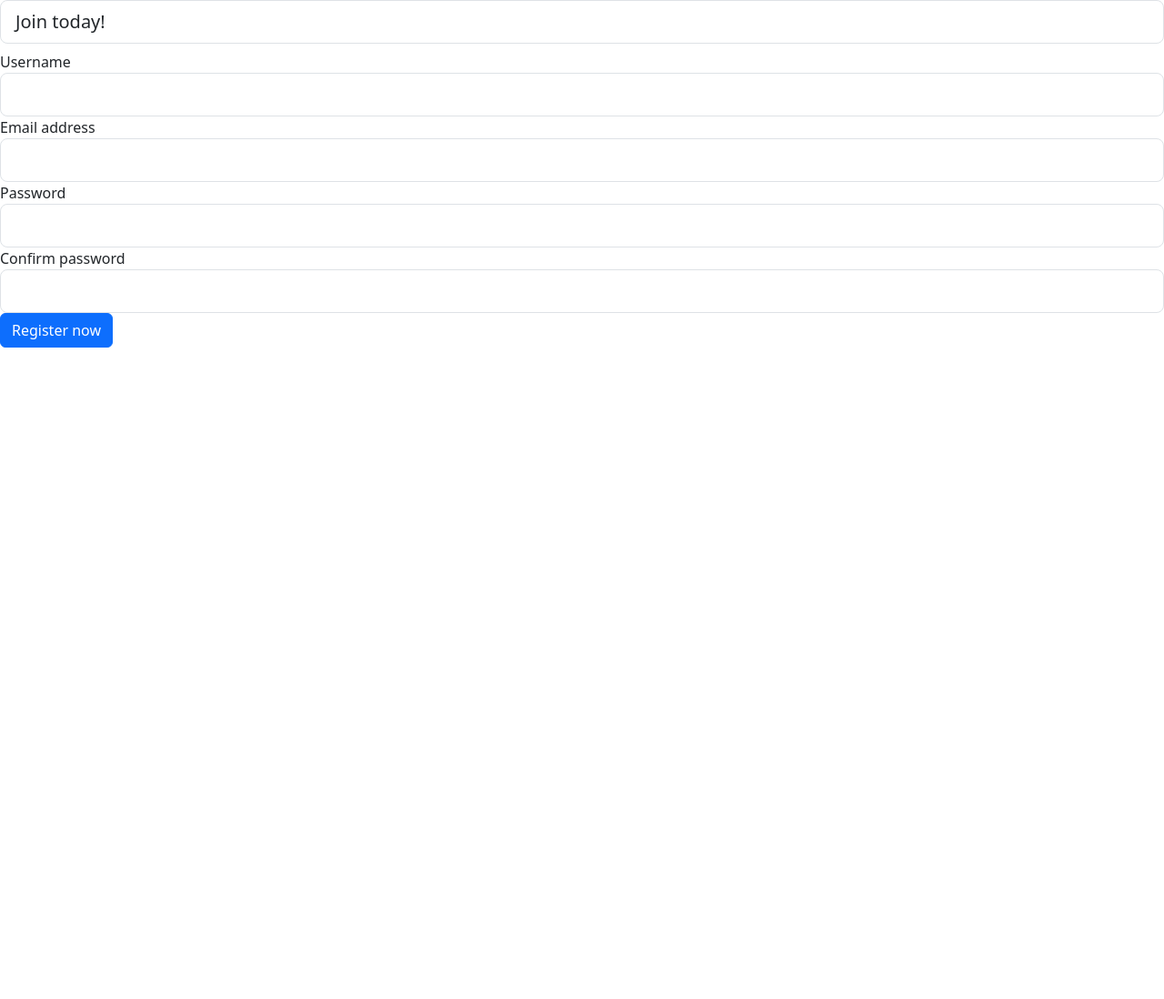
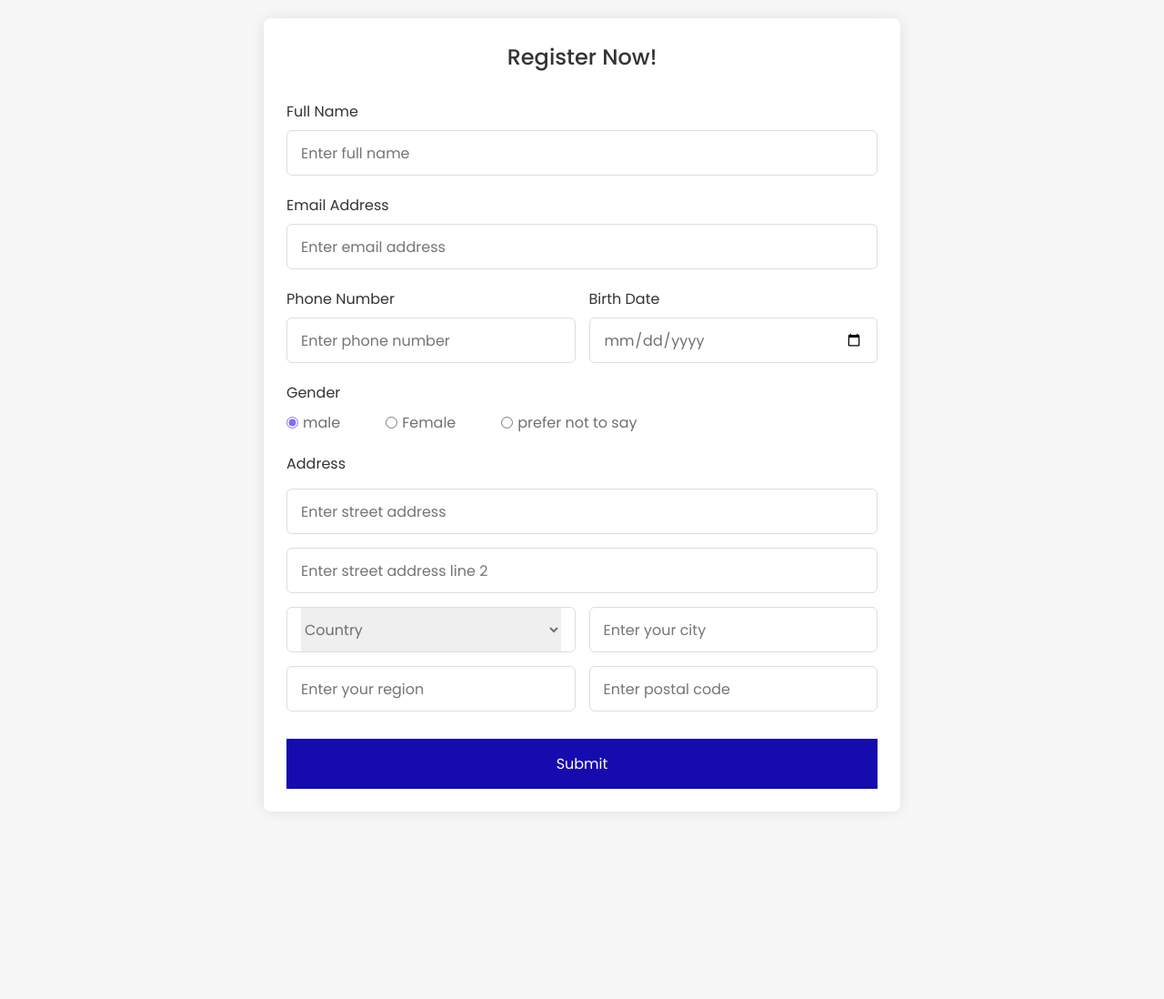
Before and after one commit to Sholakaybee/goldfinance_v2, a Flask app: page /register in a window 1280 px wide. Shown: the top 1098 px of the page at 91% size. After the commit the page ends 867 px from the top, so only its background shows below. Run offline with Flask 3, Linux system fonts and the light colour scheme.

Commit message:
added both login and registration routes

```diff
--- /dev/null
+++ b/static/register.css
@@ -0,0 +1,122 @@
+/* Import Google font - Poppins */
+@import url("https://fonts.googleapis.com/css2?family=Poppins:wght@200;300;400;500;600;700&display=swap");
+* {
+  margin: 0;
+  padding: 0;
+  box-sizing: border-box;
+  font-family: "Poppins", sans-serif;
+}
+body {
+  min-height: 100vh;
+  display: flex;
+  align-items: center;
+  justify-content: center;
+  padding: 20px;
+  background: #f7f7f7;
+}
+.container {
+  position: relative;
+  max-width: 700px;
+  width: 100%;
+  background: #fff;
+  padding: 25px;
+  border-radius: 8px;
+  box-shadow: 0 0 15px rgba(0, 0, 0, 0.1);
+}
+.container header {
+  font-size: 1.5rem;
+  color: #333;
+  font-weight: 500;
+  text-align: center;
+}
+.container .form {
+  margin-top: 30px;
+}
+.form .input-box {
+  width: 100%;
+  margin-top: 20px;
+}
+.input-box label {
+  color: #333;
+}
+.form :where(.input-box input, .select-box) {
+  position: relative;
+  height: 50px;
+  width: 100%;
+  outline: none;
+  font-size: 1rem;
+  color: #707070;
+  margin-top: 8px;
+  border: 1px solid #ddd;
+  border-radius: 6px;
+  padding: 0 15px;
+}
+.input-box input:focus {
+  box-shadow: 0 1px 0 rgba(0, 0, 0, 0.1);
+}
+.form .column {
+  display: flex;
+  column-gap: 15px;
+}
+.form .gender-box {
+  margin-top: 20px;
+}
+.gender-box h3 {
+  color: #333;
+  font-size: 1rem;
+  font-weight: 400;
+  margin-bottom: 8px;
+}
+.form :where(.gender-option, .gender) {
+  display: flex;
+  align-items: center;
+  column-gap: 50px;
+  flex-wrap: wrap;
+}
+.form .gender {
+  column-gap: 5px;
+}
+.gender input {
+  accent-color: rgb(130, 106, 251);
+}
+.form :where(.gender input, .gender label) {
+  cursor: pointer;
+}
+.gender label {
+  color: #707070;
+}
+.address :where(input, .select-box) {
+  margin-top: 15px;
+}
+.select-box select {
+  height: 100%;
+  width: 100%;
+  outline: none;
+  border: none;
+  color: #707070;
+  font-size: 1rem;
+}
+.form button {
+  height: 55px;
+  width: 100%;
+  color: #fff;
+  font-size: 1rem;
+  font-weight: 400;
+  margin-top: 30px;
+  border: none;
+  cursor: pointer;
+  transition: all 0.2s ease;
+  background: rgb(22, 11, 175);
+}
+.form button:hover {
+  background: rgb(0, 195, 255);
+}
+/*Responsive*/
+@media screen and (max-width: 500px) {
+  .form .column {
+    flex-wrap: wrap;
+  }
+  .form :where(.gender-option, .gender) {
+    row-gap: 15px;
+  }
+}
--- a/static/styles.css
+++ b/static/styles.css
@@ -3,7 +3,7 @@
   padding: 0;
 }
 body {
-  height: 750rem;
+  height: max-content;
 }
 .Navlink_1 {
   position: fixed;
@@ -86,11 +86,13 @@ body {
   left: 58rem;
   top: 4rem;
   border-radius: 6px;
+  text-decoration: none;
+  text-align: center;
   outline: none;
   border: none;
   background-color: rgb(217, 233, 235);
   cursor: pointer;
-  height: 3.5em;
+  height: 2.5em;
   width: 5rem;
   z-index: 3;
 }
@@ -102,12 +104,15 @@ body {
   left: 65rem;
   top: 4rem;
   border-radius: 6px;
+  text-decoration: none;
+  text-align: center;
   outline: none;
   border: none;
   background-color: blue;
   color: #fff;
   cursor: pointer;
   height: 3.5em;
+  text-overflow: <a href= "/login" class= "loginbtn" >Login</a>;
   width: 10rem;
   z-index: 3;
 }
@@ -300,7 +305,7 @@ strong {
   left: 8rem;
 }
 .mon {
-  height: 30rem;
+  height: 25rem;
   float: right;
   margin-right: 20rem;
   margin-top: -10.5rem;
--- a/templates/login.html
+++ b/templates/login.html
@@ -30,7 +30,7 @@
     </div>
     <div class="row align-content-center justify-content-center wth-li">
       <p id="usrr-new">
-        Are you a new user? <a id="usr-new" href="/register.html">Create an account</a>
+        Are you a new user? <a id="usr-new" href="/register">Create an account</a>
       </p>
     </div>
   </div>
--- a/templates/register.html
+++ b/templates/register.html
@@ -1,49 +1,81 @@
 <!DOCTYPE html>
 <html lang="en">
+
 <head>
   <meta charset="UTF-8" />
   <meta name="viewport" content="width=device-width, initial-scale=1.0" />
-    <link
-      href="https://cdn.jsdelivr.net/npm/bootstrap@5.3.2/dist/css/bootstrap.min.css"
-      rel="stylesheet"
-      integrity="sha384-T3c6CoIi6uLrA9TneNEoa7RxnatzjcDSCmG1MXxSR1GAsXEV/Dwwykc2MPK8M2HN"
-      crossorigin="anonymous"
-    />
-    <link rel="stylesheet" href="/static/styles.css" />
-    <title>register</title>
+  <meta http-equiv="X-UA-Compatible" content="ie=edge" />
+  <!--<title>Registration Form in HTML CSS</title>-->
+  <!---Custom CSS File--->
+  <link rel="stylesheet" href="/static/register.css" />
 </head>
+
 <body>
-    <div class="my-login">
-      <div class="content-section">
-        <form methods="post" action="">
-          {{ form.hidden_tag() }}
-          <fieldset class="form-group">
-            <legend class="form-control form-control-lg">Join today!</legend>
-            <div class="form-group">
-              {{ form.username.label(class="form-control-label") }} {{
-              form.username(class="form-control form-control-lg") }}
+  <section class="container">
+    <header>Register Now!</header>
+    <form action="#" class="form">
+      <div class="input-box">
+        <label>Full Name</label>
+        <input type="text" placeholder="Enter full name" required />
       </div>
-            <div class="form-group">
-              {{ form.email.label(class="form-control-label") }} {{
-              form.email(class="form-control form-control-lg") }}
+
+      <div class="input-box">
+        <label>Email Address</label>
+        <input type="text" placeholder="Enter email address" required />
       </div>
-            <div class="form-group">
-              {{ form.password.label(class="form-control-label") }} {{
-              form.password(class="form-control form-control-lg") }}
+
+      <div class="column">
+        <div class="input-box">
+          <label>Phone Number</label>
+          <input type="number" placeholder="Enter phone number" required />
         </div>
-            <div class="form-group">
-              {{ form.confirmm_password.label(class="form-control-label") }} {{
-              form.confirmm_password(class="form-control form-control-lg") }}
+        <div class="input-box">
+          <label>Birth Date</label>
+          <input type="date" placeholder="Enter birth date" required />
         </div>
-            <button type="submit" class="btn btn-primary">Register now</button>
-          </fieldset>
+      </div>
+      <div class="gender-box">
+        <h3>Gender</h3>
+        <div class="gender-option">
+          <div class="gender">
+            <input type="radio" id="check-male" name="gender" checked />
+            <label for="check-male">male</label>
+          </div>
+          <div class="gender">
+            <input type="radio" id="check-female" name="gender" />
+            <label for="check-female">Female</label>
+          </div>
+          <div class="gender">
+            <input type="radio" id="check-other" name="gender" />
+            <label for="check-other">prefer not to say</label>
+          </div>
+        </div>
+      </div>
+      <div class="input-box address">
+        <label>Address</label>
+        <input type="text" placeholder="Enter street address" required />
+        <input type="text" placeholder="Enter street address line 2" required />
+        <div class="column">
+          <div class="select-box">
+            <select>
+              <option hidden>Country</option>
+              <option>Nigeria</option>
+              <option>USA</option>
+              <option>UK</option>
+              <option>Ghana</option>
+              <option>Tanzania</option>
+            </select>
+          </div>
+          <input type="text" placeholder="Enter your city" required />
+        </div>
+        <div class="column">
+          <input type="text" placeholder="Enter your region" required />
+          <input type="number" placeholder="Enter postal code" required />
+        </div>
+      </div>
+      <button>Submit</button>
     </form>
-      </div>
-      <script
-        src="https://cdn.jsdelivr.net/npm/bootstrap@5.3.2/dist/js/bootstrap.bundle.min.js"
-        integrity="sha384-C6RzsynM9kWDrMNeT87bh95OGNyZPhcTNXj1NW7RuBCsyN/o0jlpcV8Qyq46cDfL"
-        crossorigin="anonymous"
-      ></script>
-    </div>
+  </section>
 </body>
+
 </html>
```
Also changed, not shown: templates/home.html (+6 -9 lines), static/moneysend.jpeg (added). Lines whose indentation alone changed are shown as unchanged.
